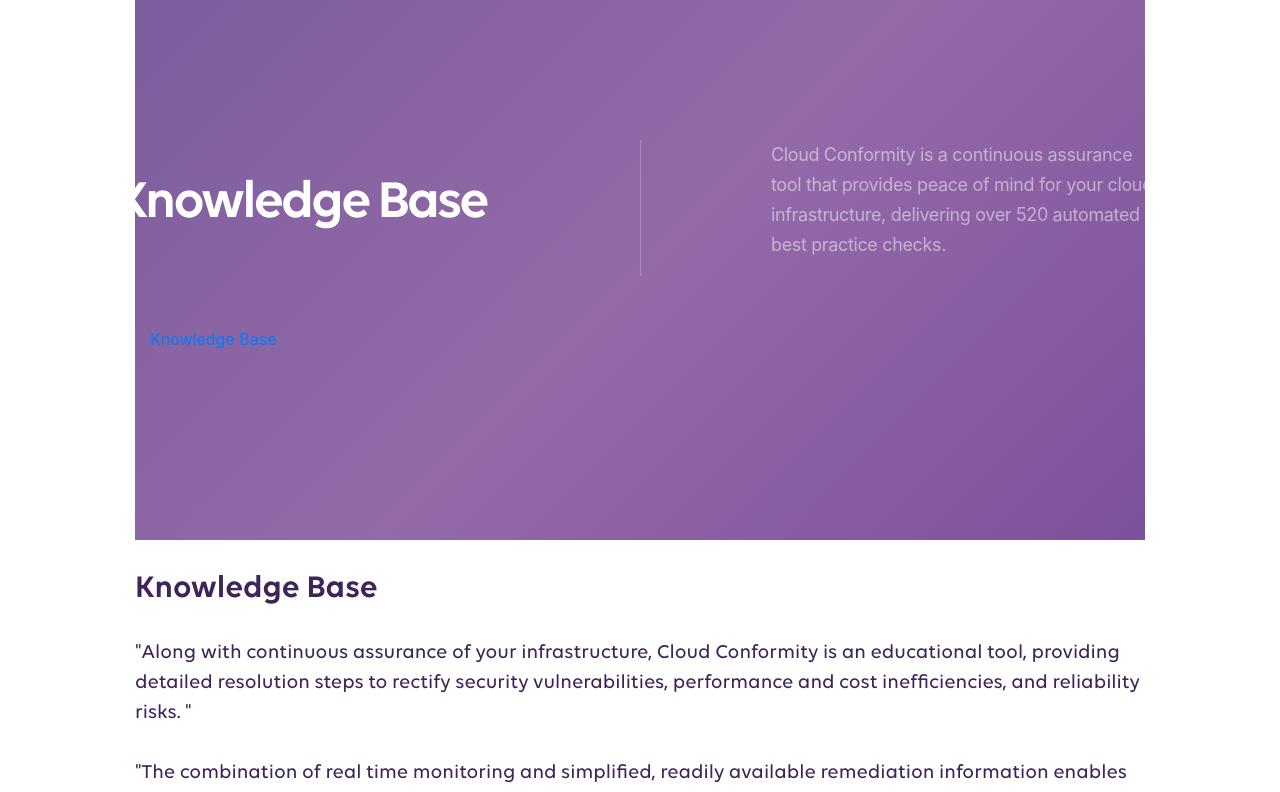
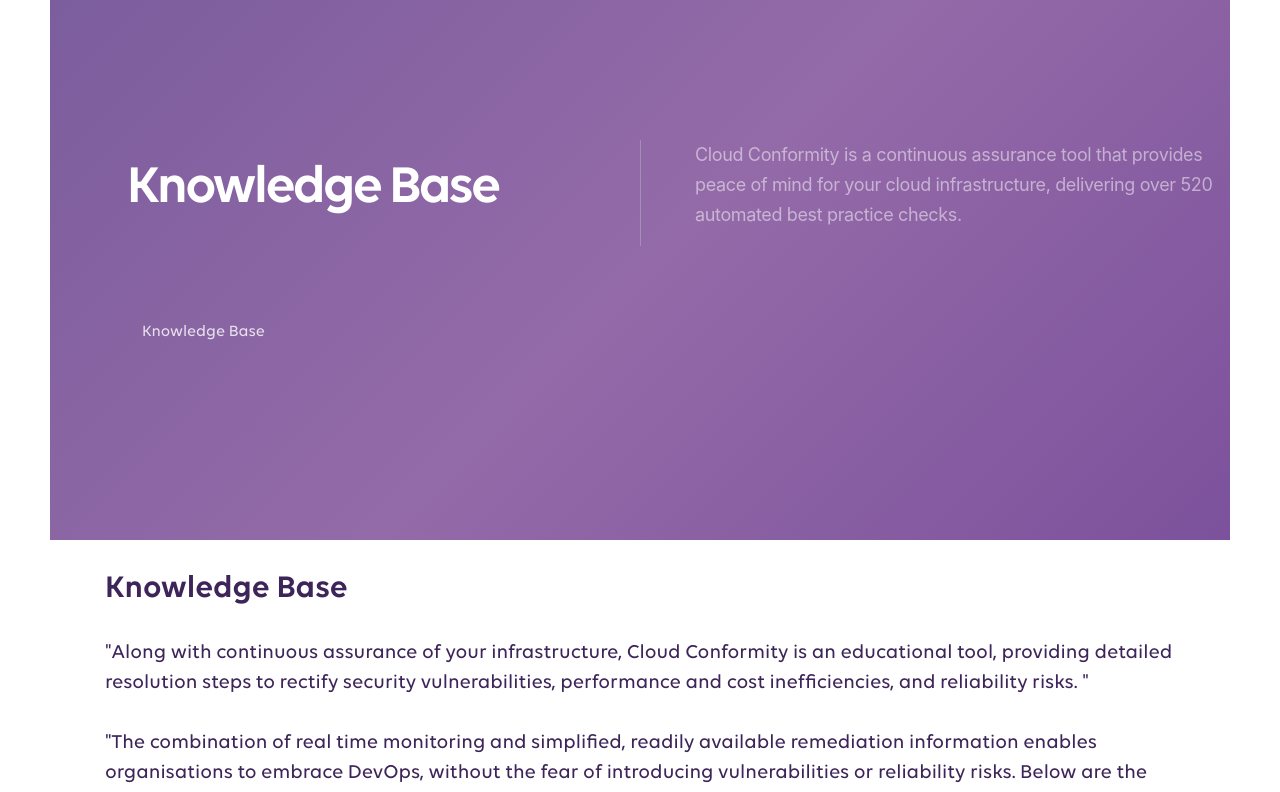
Before and after one commit to FrancisLin8993/CloudConformityAssignments, a React (Create React App) app: page / in a window 1280 px wide. Shown: the top 792 px of the page. Built offline with nearby package versions, Linux system fonts and the light colour scheme; no server answers.

Commit message:
adjust text styles of the content header

```diff
--- a/src/components/App.js
+++ b/src/components/App.js
@@ -7,11 +7,11 @@
 
 function App() {
   return (
-    <Container className="App">
+    <div className="App">
       <HeaderWrapper />
       <BodyWrapper />
       <FooterWrapper />
-    </Container>
+    </div>
   );
 }
 
--- a/src/components/contentHeader/ContentHeader.css
+++ b/src/components/contentHeader/ContentHeader.css
@@ -91,7 +91,7 @@
 }
 
 .content-header .header .article {
-  display: table-row;
+  display: table-row-group;
   vertical-align: middle;
   position: relative;
   font-size: 0;
@@ -142,7 +142,8 @@
   letter-spacing: -2.7px;
   color: #fff;
   line-height: 54px;
-  padding-right: 20px;
+  padding-right: 30px;
+  text-align: center;
 }
 
 @media screen and (max-width: 800px) {
@@ -159,7 +160,7 @@
 }
 
 .content-header-col p {
-  padding-left: 116px;
+  padding-left: 40px;
   font-size: 18px;
   line-height: 30px;
   letter-spacing: -0.02em;
@@ -188,3 +189,50 @@
   -webkit-transition: all 0.18s linear;
   transition: all 0.18s linear;
 }
+
+.content-header .sitemap {
+  width: 100%;
+  height: 30px;
+  position: absolute;
+  bottom: 8px;
+  left: 92px;
+  z-index: 10;
+}
+
+.content-header .sitemap .nav {
+  float: left;
+}
+
+.content-header .sitemap .nav span {
+  float: left;
+  margin: 0 26px 0 0;
+  padding-right: 35px;
+  background: url(/assets/icons/icon-separator-f34d07a4a0fe2adba64ab108134744fd25f5571c867d8c3724d0f8ae70290d80.svg)
+    100% 50% no-repeat;
+  color: #fff;
+  font-size: 16px;
+  font-family: 'Volte-Medium', 'Roboto', Arial, 'Helvetica Neue', Helvetica,
+    sans-serif;
+}
+
+.content-header .sitemap .nav span:last-child {
+  margin: 0 0 0;
+  padding-right: 0;
+  background: none;
+  line-height: 1.3;
+}
+
+.content-header .sitemap .nav span a {
+  -webkit-user-select: none;
+  -moz-user-select: none;
+  -ms-user-select: none;
+  user-select: none;
+  color: #fff;
+  opacity: 0.8;
+  -webkit-transition: opacity 0.18s linear;
+  transition: opacity 0.18s linear;
+}
+
+section#content-header .sitemap .nav span:last-child a {
+  opacity: 1;
+}
--- a/src/components/contentHeader/ContentHeader.js
+++ b/src/components/contentHeader/ContentHeader.js
@@ -22,11 +22,13 @@
               </p>
             </Col>
           </Row>
-          <Row className="grid">
-            <Col>
-              <span>
-                <a href={KNOWLEDGE_BASE_URL}>Knowledge Base</a>
-              </span>
+          <Row className="grid sitemap">
+            <Col className="wrp">
+              <div className="nav">
+                <span>
+                  <a href={KNOWLEDGE_BASE_URL}>Knowledge Base</a>
+                </span>
+              </div>
             </Col>
           </Row>
         </Container>
--- a/src/index.css
+++ b/src/index.css
@@ -28,7 +28,6 @@
 }
 
 code {
-  font-family: 'Roboto', Arial, 'Helvetica Neue', Helvetica, sans-serif;
 }
 
 * {
```
